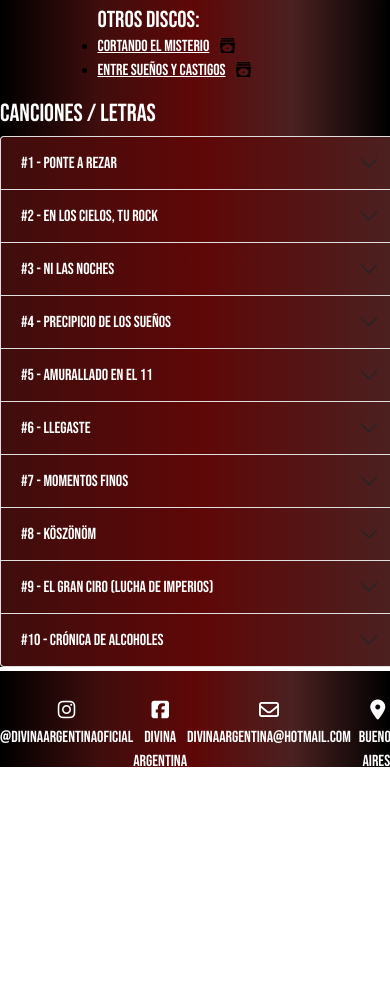
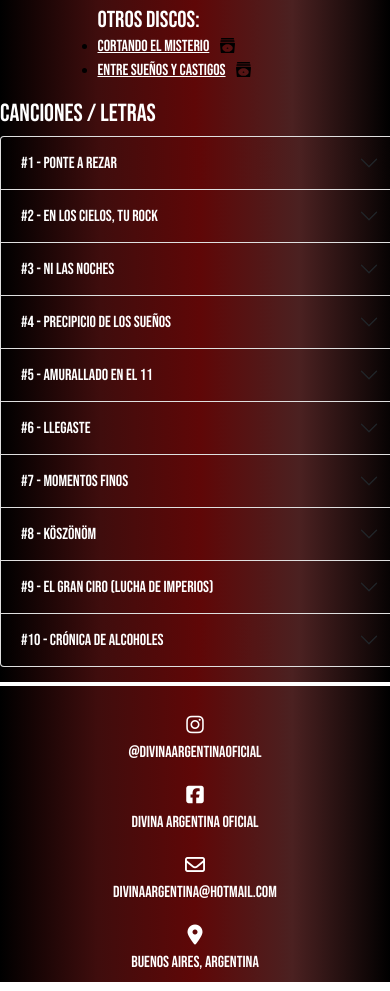
Before and after one commit to marcAnfuso/proyecto, a plain HTML site: page en-el-oscuro.html in a window 390 px wide. Shown: the part 760-1751 px from the top of the page. Before the commit the page ends 1574 px from the top, so only its background shows below. Drawn offline with nearby package versions, Linux system fonts and the light colour scheme.

Commit message:
modificaciones varias en discos

```diff
--- a/eneloscStyles.css
+++ b/eneloscStyles.css
@@ -257,6 +257,20 @@ footer ul li:hover a{
         align-items: center;
     }
 
+    .footerDisc3 {
+        height: 300px;
+    }
+    .footerDisc3 ul{
+        display: flex;
+        flex-direction: column;
+    }
 
+    footer, .main, .header, .accordion-header button {
+        background-image: linear-gradient(to right,black, rgb(63, 13, 13), rgb(95,7,7), rgb(75,33,33), black);
+    }
+
+    .accordion {
+        margin-bottom: 15px;
+    }
 
 }
--- a/entresueñosStyles.css
+++ b/entresueñosStyles.css
@@ -256,7 +256,19 @@ footer ul li:hover a{
         flex-direction: column;
         align-items: center;
     }
+    .footerDisc3 {
+        height: 300px;
+    }
+    .footerDisc3 ul{
+        display: flex;
+        flex-direction: column;
+    }
 
+    footer, .main, .header, .accordion-header button {
+        background-image: linear-gradient(to right,black, rgb(32, 30, 30),rgb(141,141,141),black);
+    }
 
-
+    .accordion {
+        margin-bottom: 15px;
+    }
 }
```
Also changed, not shown: cortNuevoStyles.css (+0 -8 lines).
